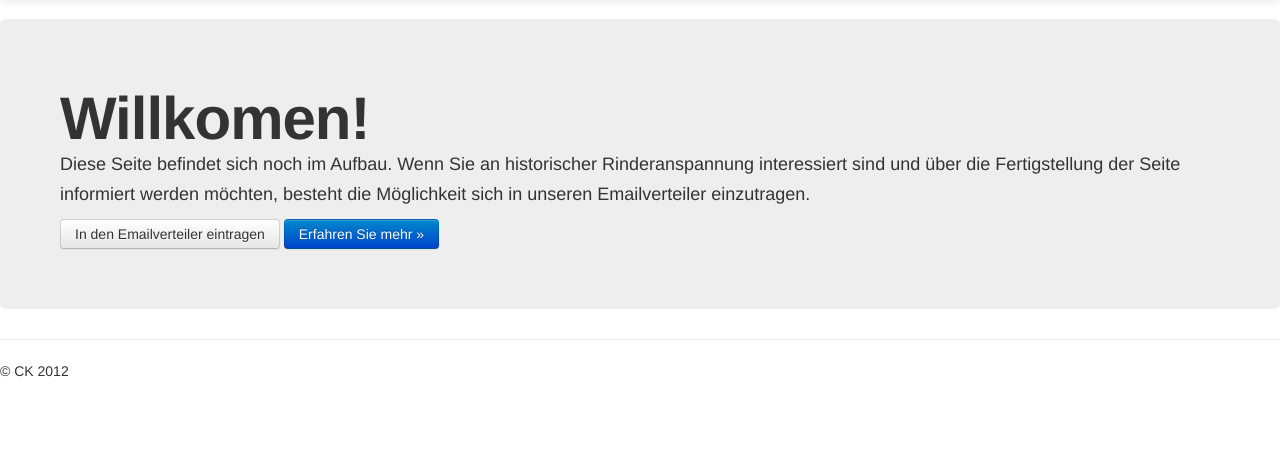
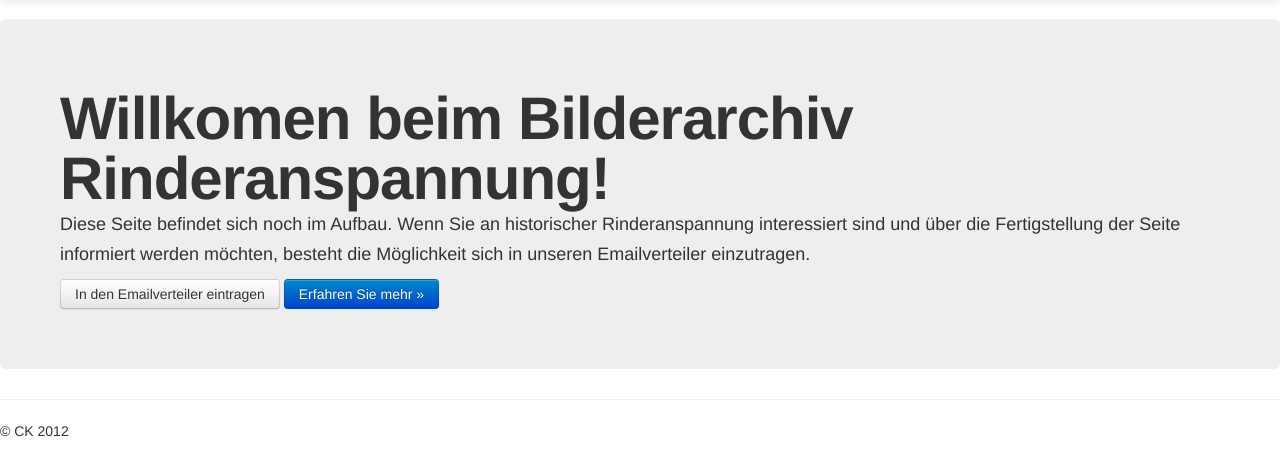
Before and after one commit to mschuetz/tamaraw, a Flask app: page / in a window 1280 px wide. Shown: the part 41-490 px from the top of the page. Run offline with Flask 2, Linux system fonts and the light colour scheme; parts of the project's set-up code (start-up, migrations or seed data) failed here and were passed over; some libraries are stand-ins or nearby versions.

Commit message:
full greeting

```diff
--- a/src/tamaraw/templates/start.html
+++ b/src/tamaraw/templates/start.html
@@ -30,7 +30,7 @@
 </div>
 
 <div class="hero-unit">
-	<h1> Willkomen! </h1>
+	<h1> Willkomen beim Bilderarchiv Rinderanspannung! </h1>
 	<p>
 		Diese Seite befindet sich noch im Aufbau. Wenn Sie an historischer Rinderanspannung interessiert sind
 		und über die Fertigstellung der Seite informiert werden möchten, besteht die Möglichkeit sich in
```
